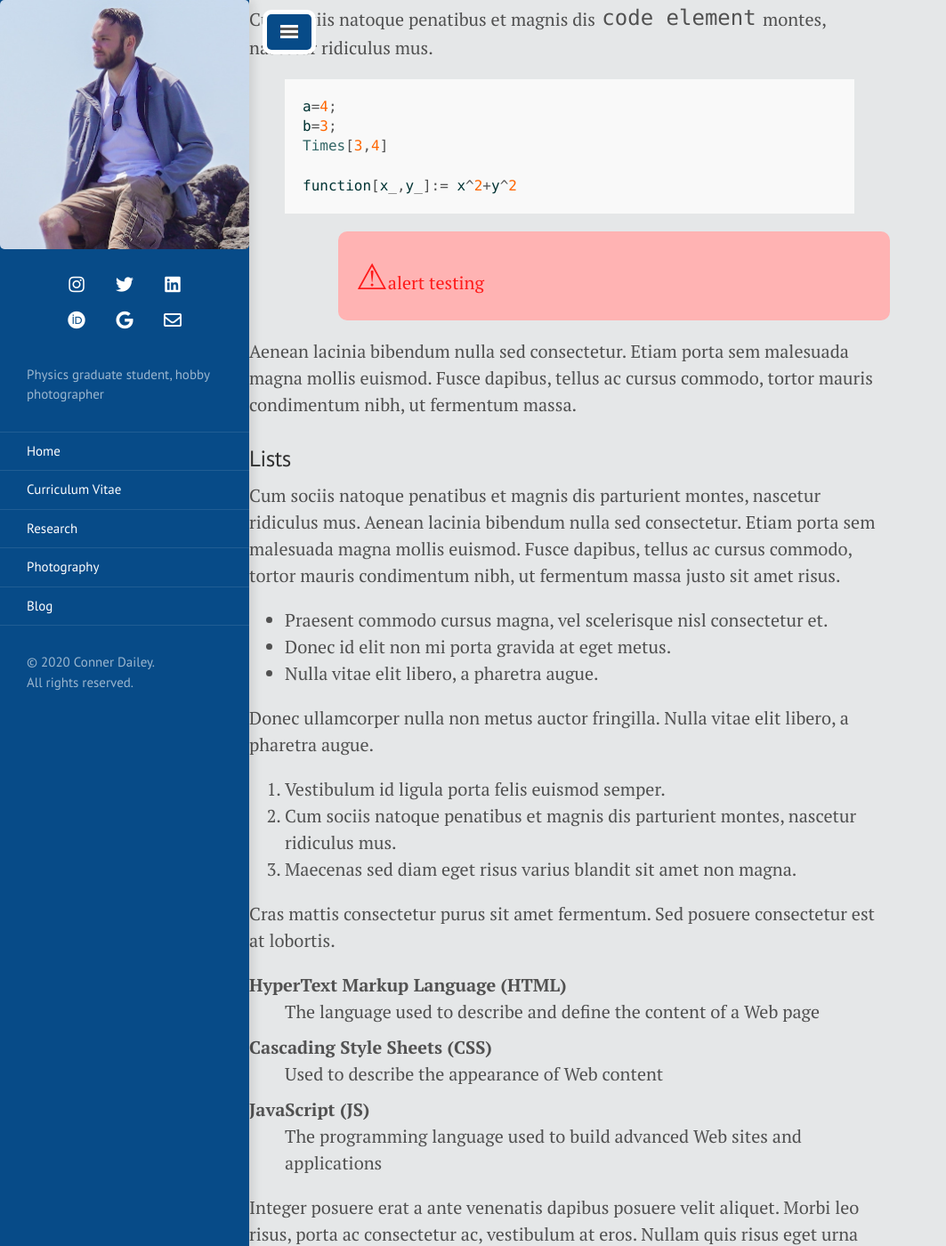
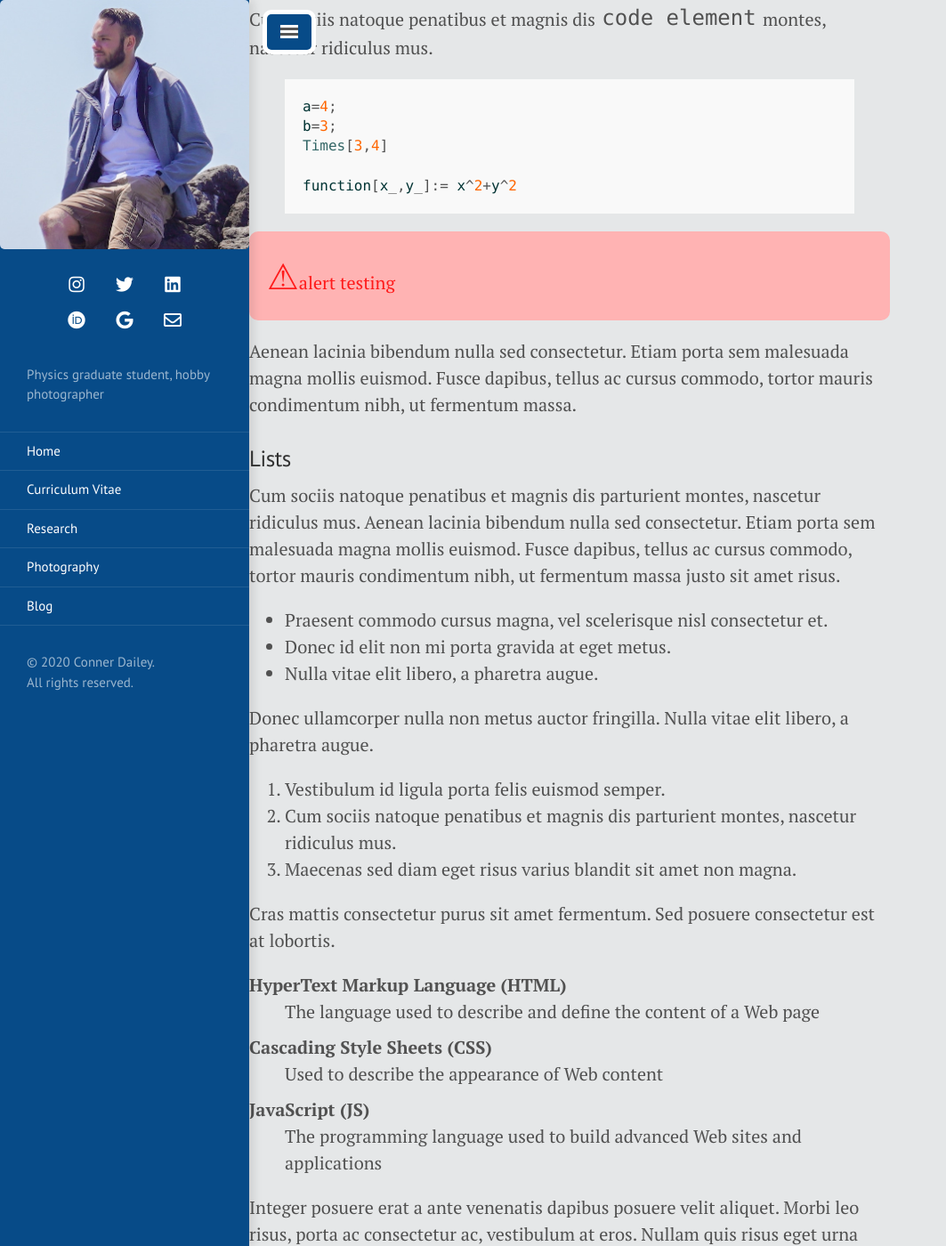
Before and after one commit to TakeTwiceDailey/TakeTwiceDailey.github.io, a Jekyll site: the page built from _posts/2014-01-01-example-content.md, in a window 1280 px wide and 1400 px high, scrolled down 1380 px. Shown: the whole window at 89% size, without its empty margins (0-1063 px from the left). Built offline with Jekyll 4.4.1, drawn with Linux system fonts in a browser that asks for light colours; nearby versions of some CDN libraries.

Commit message:
more tests

```diff
--- a/public/css/poole.css
+++ b/public/css/poole.css
@@ -288,7 +288,7 @@ tbody tr:nth-child(odd) th {
 
 .alert {
   margin-bottom: 1rem;
-  margin-left: 5rem;
+  column-count: 2;
   padding: 1rem;
   border-radius: 10px;
   color: #ff1a1a;
```
